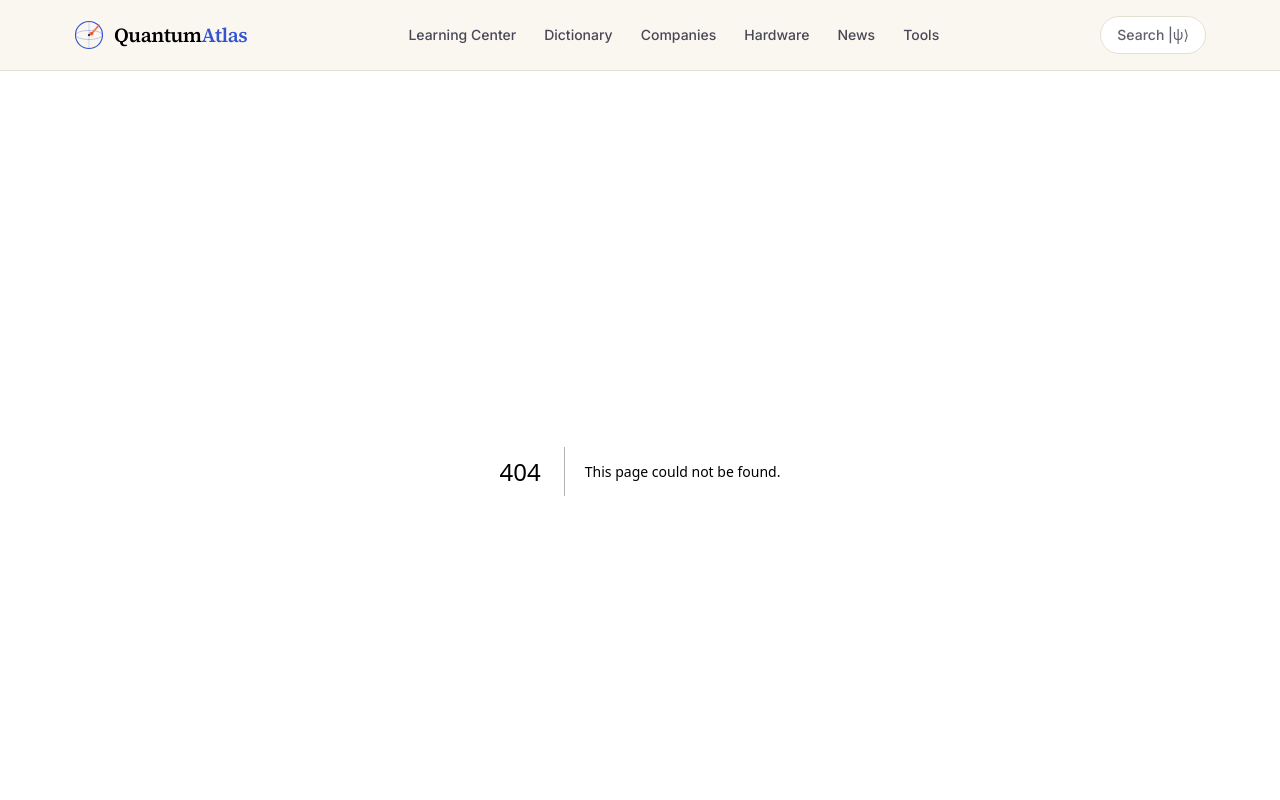
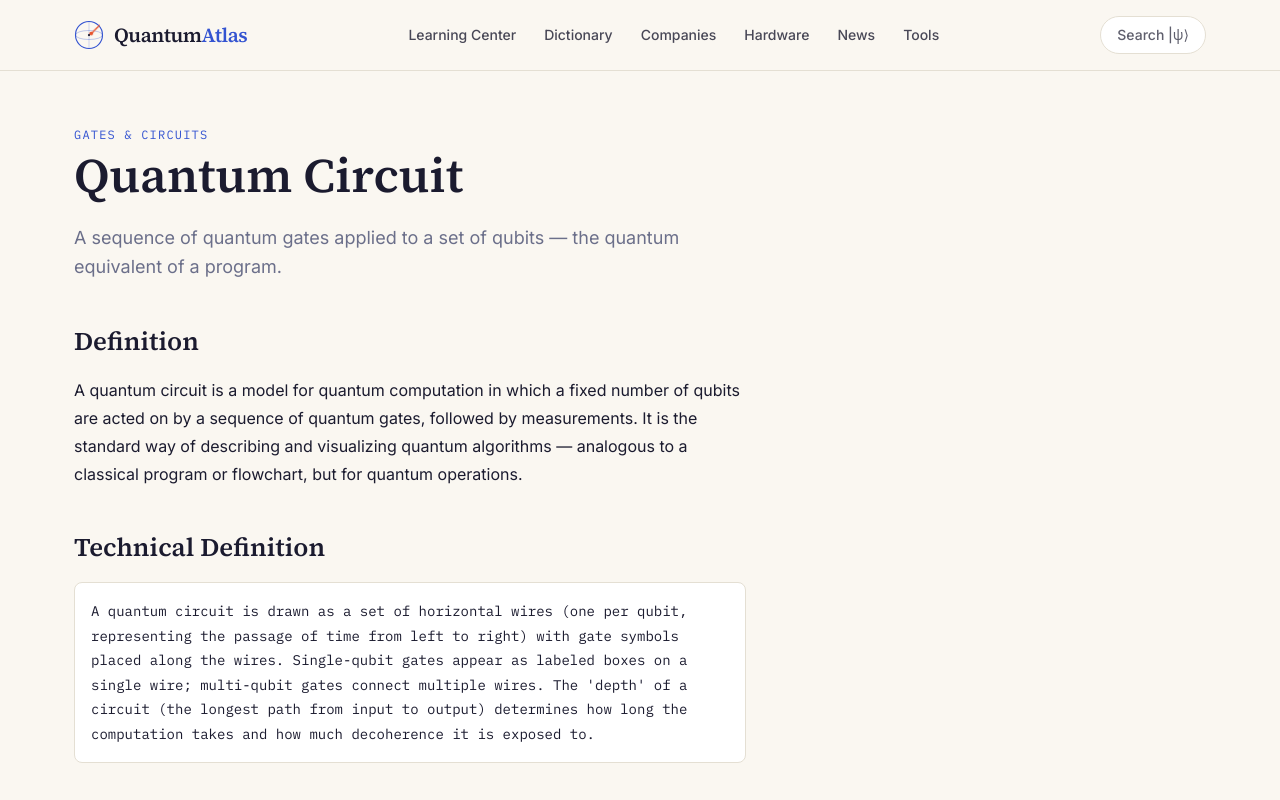
Before and after one commit to goalandpriority-ui/quantum-atlas, a Next.js app: page /dictionary/quantum-circuit in a window 1280 px wide. Before the commit this address had no page. Shown: the top 800 px of the page. Built offline with nearby package versions, Linux system fonts and the light colour scheme.

Commit message:
Add quantum-circuit page with term retrieval

```diff
--- /dev/null
+++ b/app/dictionary/quantum-circuit/page.tsx
@@ -0,0 +1,9 @@
+import TermPage from "@/components/TermPage";
+import { getTermBySlug } from "@/lib/content/dictionary";
+import { notFound } from "next/navigation";
+
+export default function Page() {
+  const term = getTermBySlug("quantum-circuit");
+  if (!term) return notFound();
+  return <TermPage term={term} />;
+}
```
